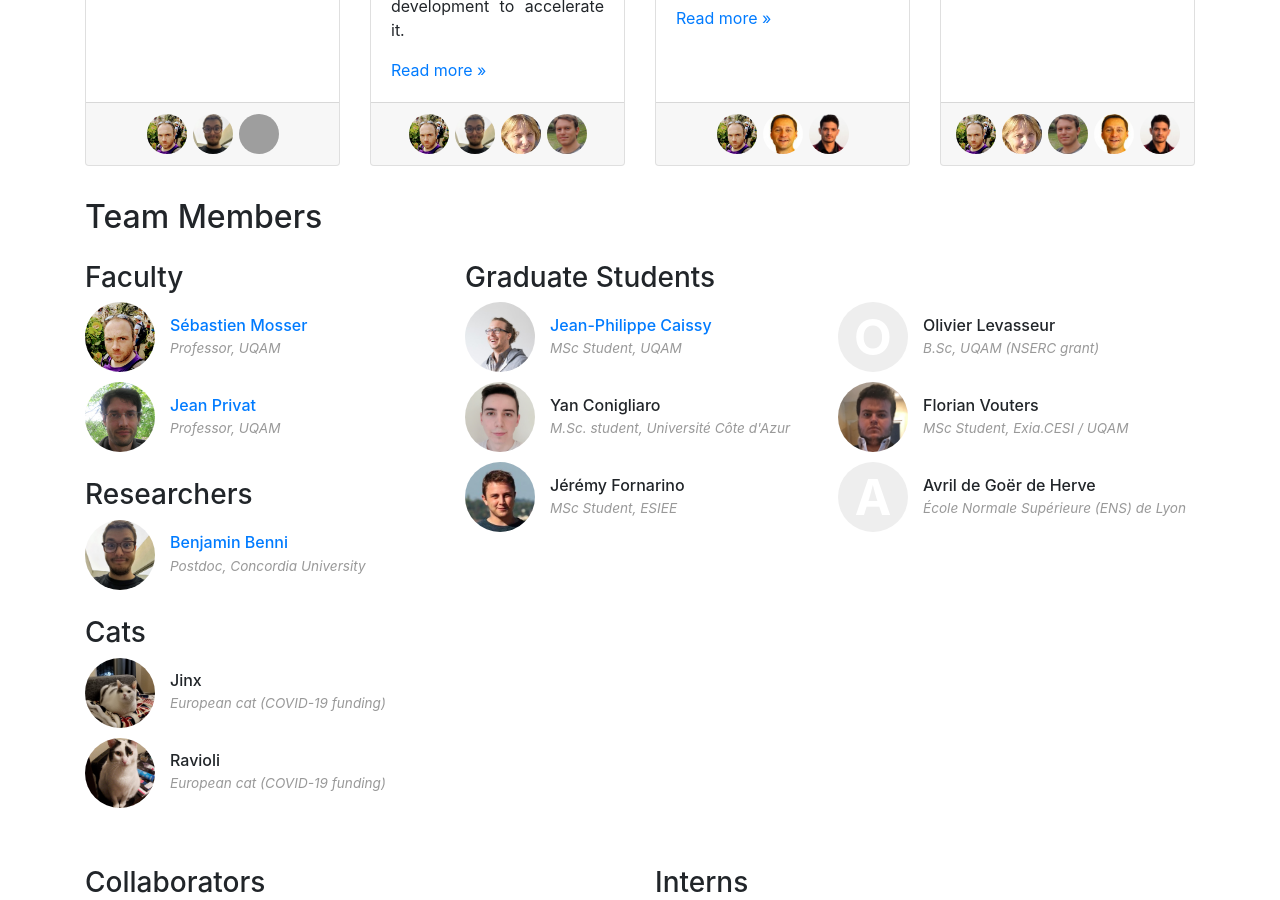
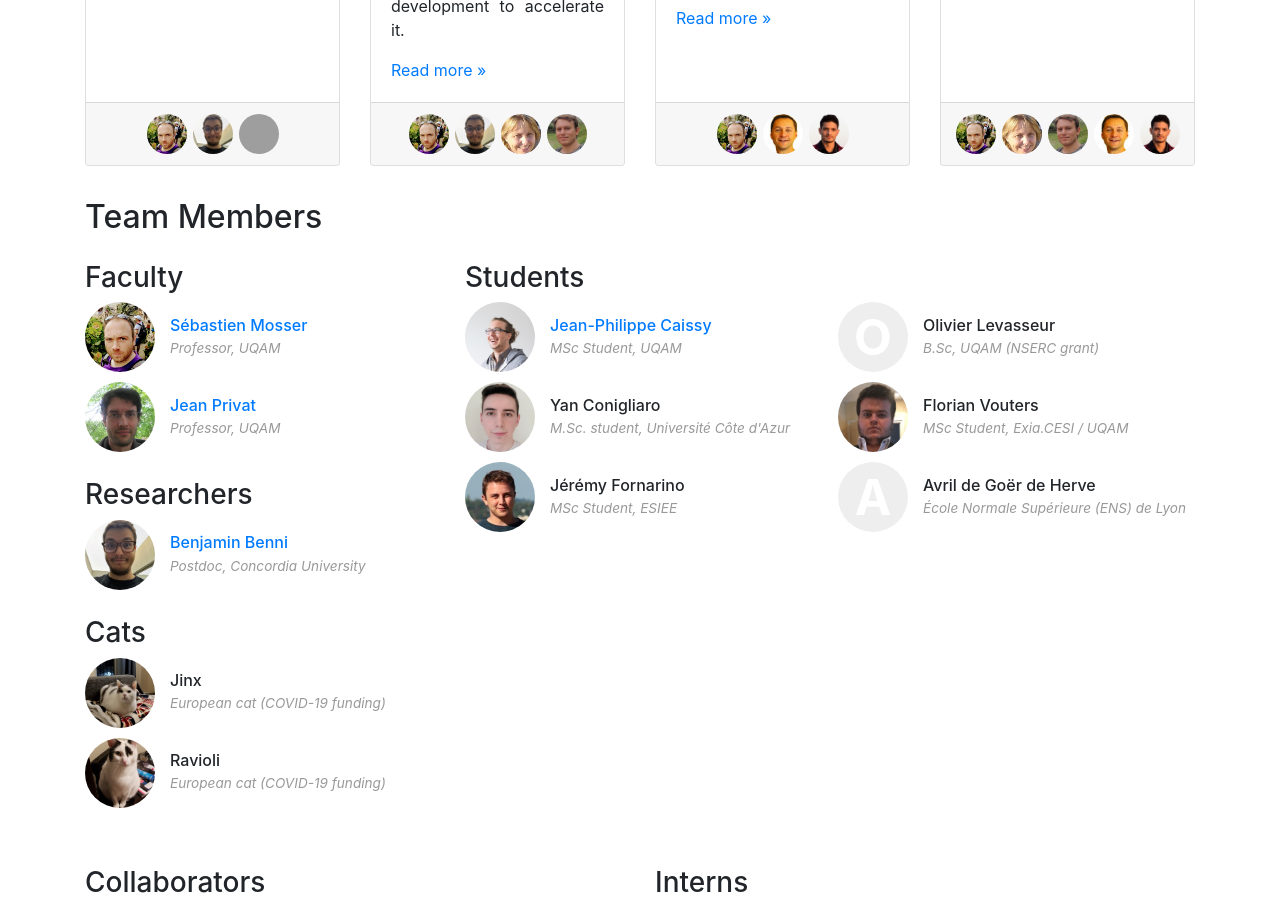
Before and after one commit to ace-design/ace-design.github.io, a Jekyll site: the page built from index.html, in a window 1280 px wide and 900 px high, scrolled down 1193 px. Built offline with Jekyll 4.4.1, drawn with Linux system fonts in a browser that asks for light colours; nearby versions of some CDN libraries; grey boxes are pictures that could not be loaded.

```diff
--- a/_config.yml
+++ b/_config.yml
@@ -16,7 +16,7 @@ roles:
   - key: postdoc
     name: Researchers
   - key: grad
-    name: Graduate Students
+    name: Students
   - key: ugrad
     name: Interns
   - key: ugrad-alum
```
